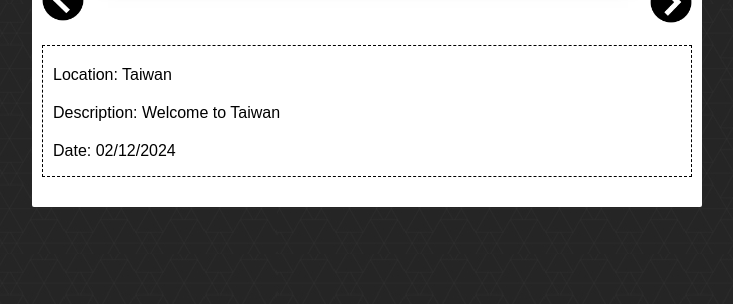
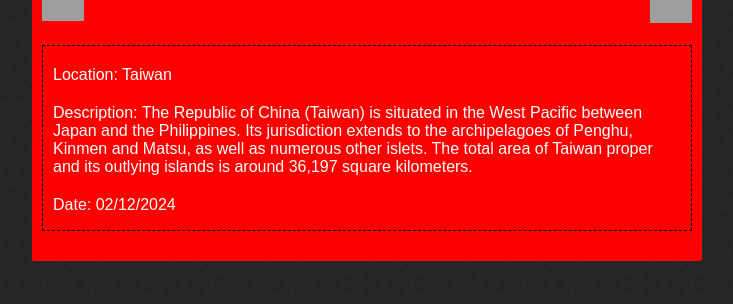
Before and after one commit to Ibrahim-Lashari/is219-p2, a PHP site: page /index.html in a window 1280 px wide. Shown: the part 496-800 px from the top of the page, without its empty margins (273-1006 px from the left). Run offline with PHP 8.4, Linux system fonts and the light colour scheme; some libraries are stand-ins or nearby versions; grey boxes are pictures that could not be loaded.

Commit message:
finished project?

```diff
--- a/css/style.css
+++ b/css/style.css
@@ -10,7 +10,7 @@ body {
 	width: 650px;
 	margin-left: auto;
 	margin-right: auto;
-	background-color: white;
+	background-color: red;
 	border-radius: 2px;
 }
 
@@ -44,6 +44,7 @@ body {
 .banner {
 	text-align: center;
 	font-size: 1.25em;
+	color: white;
 }
 
 #nav {
@@ -71,6 +72,7 @@ body {
 
 .details p {
 	margin-top: 20px;
+	color: white;
 }
 .details {
 	border: 1px #000 dashed;
--- a/extra.json
+++ b/extra.json
@@ -3,31 +3,31 @@
         {
             "imgPath": "https://c.files.bbci.co.uk/14268/production/_128463528_bbcmp_taiwan.jpg",
             "imgLocation": "Taiwan",
-            "description": "Welcome to Taiwan",
+            "description": "The Republic of China (Taiwan) is situated in the West Pacific between Japan and the Philippines. Its jurisdiction extends to the archipelagoes of Penghu, Kinmen and Matsu, as well as numerous other islets. The total area of Taiwan proper and its outlying islands is around 36,197 square kilometers.",
             "date": "02/12/2024"
         },
         {
-            "imgPath": "https://as2.ftcdn.net/v2/jpg/01/61/07/19/1000_F_161071903_SJC4hVYp9RppAAxm1zlAT3zrMcCsmRm4.jpg",
+            "imgPath": "https://encrypted-tbn0.gstatic.com/images?q=tbn:ANd9GcQ9nomgZR2gJvdomcYpwgZNgHBb0ga3nK90wA&usqp=CAU",
             "imgLocation": "Tokyo",
-            "description": "Welcome to Tokyo",
+            "description": "Tokyo is the administrative, cultural, financial, commercial, and educational centre of Japan and the focus of an extensive urban complex that includes Kawasaki and Yokohama. Attractions include the Imperial Palace, encircled by stone-walled moats and broad gardens, and numerous temples and shrines.",
             "date": "02/13/2024"
         },
         {
             "imgPath": "https://www.nippon.com/en/ncommon/contents/guide-to-japan/2351116/2351116.png",
             "imgLocation": "Saitama",
-            "description": "Welcome to Saitama",
+            "description": "Saitama, capital of Saitama ken (prefecture), east-central Honshu, Japan. Situated in the southeastern part of the prefecture, the city was created in 2001 through the merger of the former cities of Urawa, Yono, and Ōmiya",
             "date": "02/14/2024"
         },
         {
             "imgPath": "https://c.files.bbci.co.uk/EE56/production/_129041016_bbcm_north-korea_country_profile_200323.png",
             "imgLocation": "North Korea",
-            "description": "Welcome to North Korea",
+            "description": "North Korea is composed of mountains and uplands, separated by deep and narrow valleys. The government system is a communist state one-man dictatorship; the chief of state is the president, and the head of state is the State Affairs Commission Chairman.",
             "date": "02/15/2024"
         },
         {
             "imgPath": "https://static.vecteezy.com/system/resources/previews/002/323/413/non_2x/south-korea-detailed-map-with-regions-free-vector.jpg",
             "imgLocation": "South Korea",
-            "description": "Welcome to South Korea",
+            "description": "South Korea is a country in Eastern Asia occupying the southern half of the Korean Peninsula. It borders the Sea of Japan, the Yellow Sea, and North Korea. South Korea's terrain is mostly mountainous.",
             "date": "02/16/2024"
         }
   ]
--- a/index.html
+++ b/index.html
@@ -14,11 +14,11 @@
     <div id="slideShow">
       <div class="photoHolder">
         <img class="thumbnail" id="photo" src="mImages" alt="Gallery Image"/>
-        <img class="moreIndicator rot90 center" src="img/more.png" alt="More Content"/>
+        <img class="moreIndicator rot90 center" src="https://image.spreadshirtmedia.com/image-server/v1/products/T1459A839PA3861PT28D1040125268W10000H9848/views/1,width=550,height=550,appearanceId=839,backgroundColor=F2F2F2/arrow-right-left-up-down-direction-hand-drawn-sticker.jpg" alt="More Content"/>
       </div>
       <div id="nav">
-        <img id="prevPhoto" class='rot180' src="img/arrow.png" alt="Previous Photo"/>
-        <img id="nextPhoto" src="img/arrow.png" alt="Next Photo"/>
+        <img id="prevPhoto" class='rot180' src="https://upload.wikimedia.org/wikipedia/commons/thumb/8/8d/U%2B2192.svg/800px-U%2B2192.svg.png" alt="Previous Photo"/>
+        <img id="nextPhoto" src="https://upload.wikimedia.org/wikipedia/commons/thumb/8/8d/U%2B2192.svg/800px-U%2B2192.svg.png" alt="Next Photo"/>
       </div>
       <div class="details">
         <p class="location">Location: </p>
```
